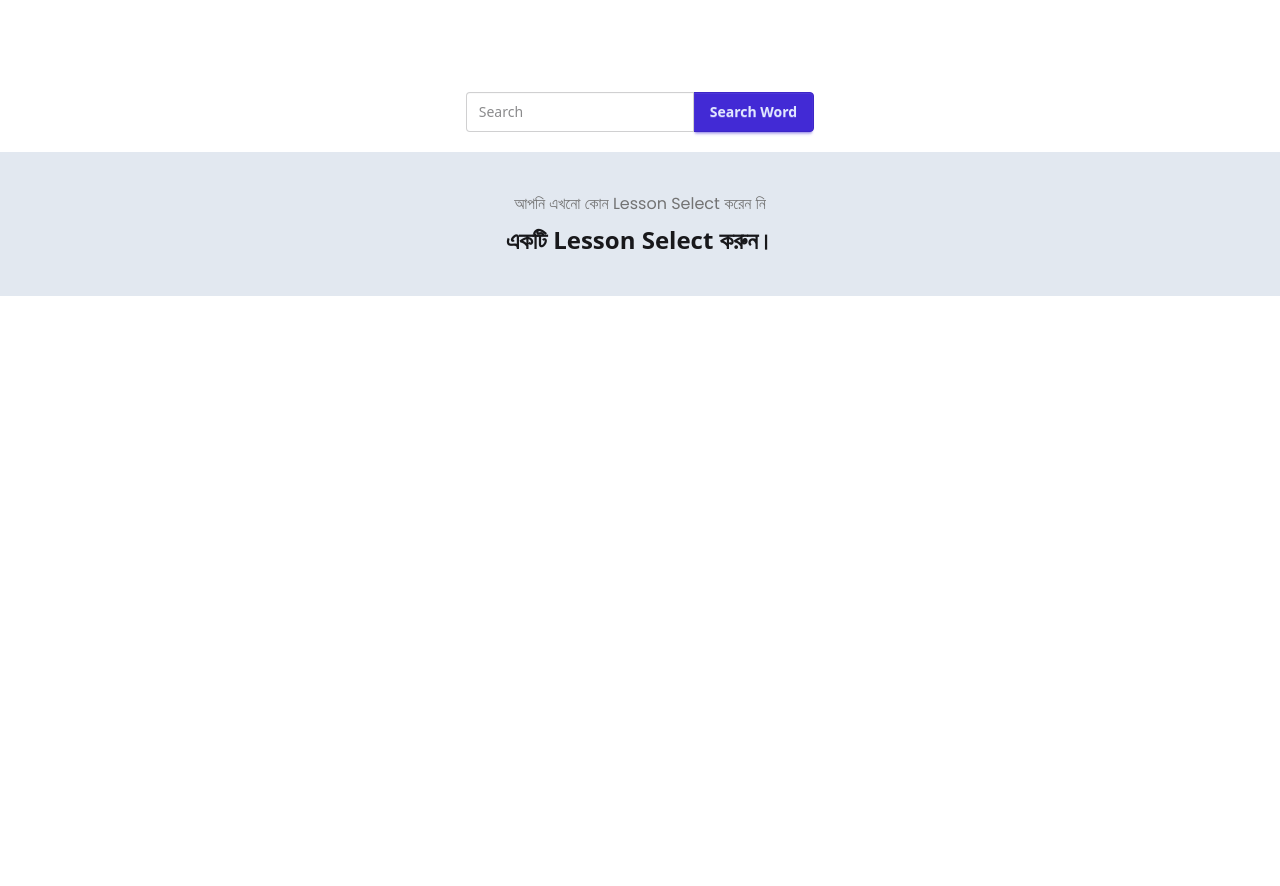
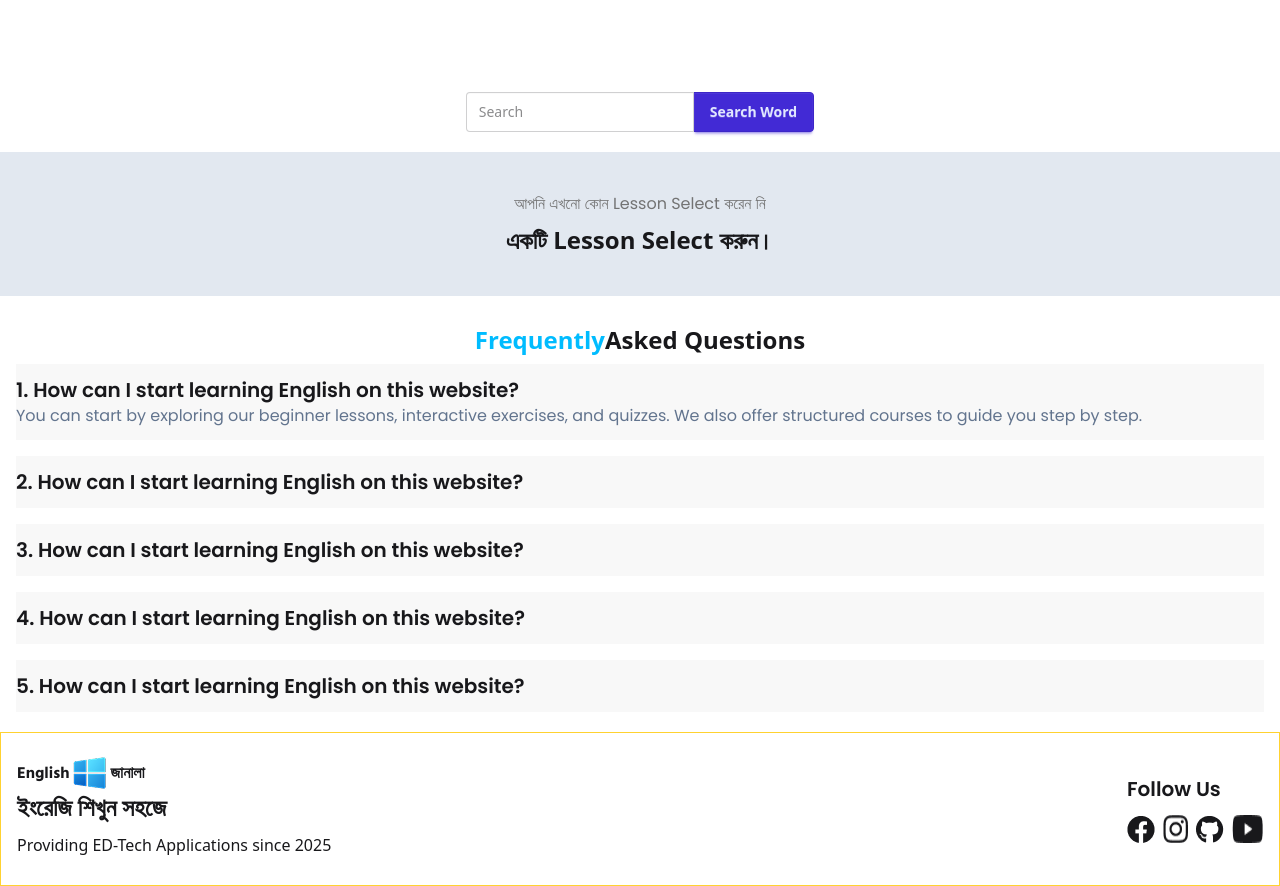
Before and after one commit to dev-shamim84/english-janala-code, a plain HTML site: page index.html in a window 1280 px wide. Shown: the part 862-1748 px from the top of the page. Before the commit the page ends 1158 px from the top, so only its background shows below. Drawn offline with nearby package versions, Linux system fonts and the light colour scheme; no server answers.

Commit message:
complete full page

```diff
--- a/index.html
+++ b/index.html
@@ -144,6 +144,64 @@
     </div>
   </dialog>
 
+  <section class="py-5">
+    <div class="container mx-auto px-4">
+      <h2 class="text-center text-2xl font-bold my-2"><span class="text-[#00BCFF]">Frequently</span>Asked Questions</h2>
+      <div>
+        <ol class="space-y-4">
+          <li class="bg-[#F8F8F8] py-3 ">
+            <h2 class="font-semibold font-pop text-xl">1. How can I start learning English on this website?</h2>
+            <p class="text-[#62748E] font-pop">You can start by exploring our beginner lessons, interactive exercises,
+              and
+              quizzes. We also offer
+              structured courses to
+              guide you step by step.</p>
+          </li>
+          <li class="bg-[#F8F8F8] py-3 ">
+            <h2 class="font-semibold font-pop text-xl">2. How can I start learning English on this website?</h2>
+          </li>
+          <li class="bg-[#F8F8F8] py-3 ">
+            <h2 class="font-semibold font-pop text-xl">3. How can I start learning English on this website?</h2>
+          </li>
+          <li class="bg-[#F8F8F8] py-3 ">
+            <h2 class="font-semibold font-pop text-xl">4. How can I start learning English on this website?</h2>
+          </li>
+          <li class="bg-[#F8F8F8] py-3 ">
+            <h2 class="font-semibold font-pop text-xl">5. How can I start learning English on this website?</h2>
+          </li>
+        </ol>
+      </div>
+    </div>
+  </section>
+
+  <footer class="border border-t border-amber-300 ">
+    <div class="container mx-auto px-4">
+      <div class="flex flex-col md:flex-row justify-between items-center gap-3 py-5">
+        <div>
+          <div class="flex items-center">
+            <span class="font-hind font-bold">English</span>
+            <img src="./assets/logo.png" alt="logo.png" />
+            <span class="font-hind font-bold">জানালা</span>
+          </div>
+          <div class="space-y-2">
+            <h2 class="font-hind text-2xl font-semibold">ইংরেজি শিখুন সহজে</h2>
+            <p>Providing ED-Tech Applications since 2025</p>
+            <p></p>
+          </div>
+        </div>
+        <div class="space-y-3">
+          <h2 class="text-xl font-semibold font-pop">Follow Us</h2>
+          <div class="flex gap-2">
+            <img src="./assets/fb-thumb.png" alt="">
+            <img src="./assets/instagram-thumb.png" alt="">
+            <img src="./assets/github-thumb.png" alt="">
+            <img src="./assets/youtube-thumb.png" alt="">
+          </div>
+
+        </div>
+      </div>
+    </div>
+  </footer>
   <script src="./js/englishJanala.js"></script>
 </body>
 
--- a/js/englishJanala.js
+++ b/js/englishJanala.js
@@ -112,9 +112,7 @@ function pronounceWord(word) {
 
 // display word details
 const displayWordDetails = (word) => {
-  console.log(word);
   const detailBox = document.getElementById("details-container");
-  detailBox.innerText = "hi i am form js ";
   document.getElementById("word_modal").showModal();
   detailBox.innerHTML = `
   <div class="space-y-3">
@@ -167,6 +165,7 @@ document.getElementById("search-btn").addEventListener("click", () => {
 
       displayWord(filteredWords);
     });
+  input.value = "";
 });
 
 loadLevel();
```
